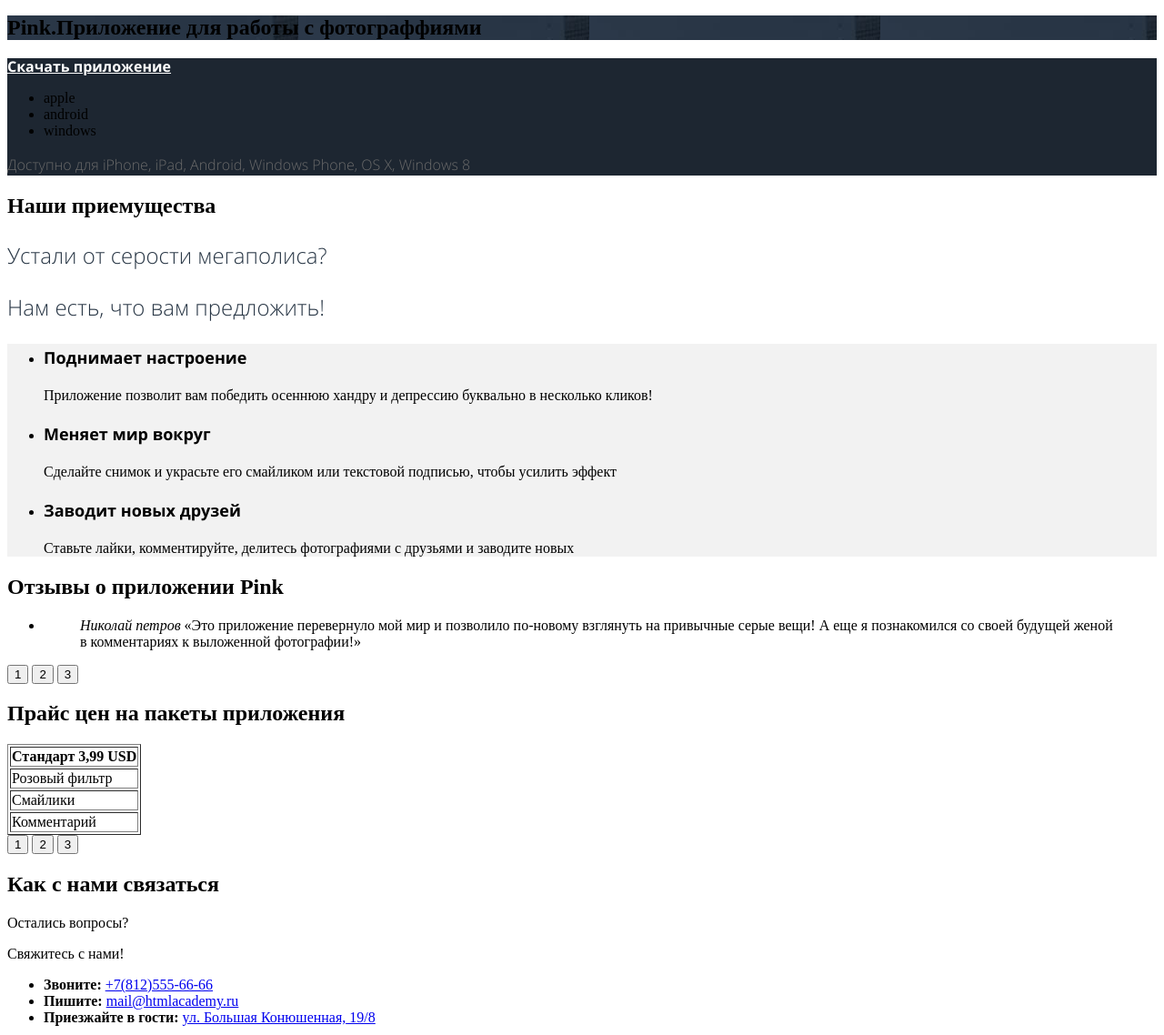
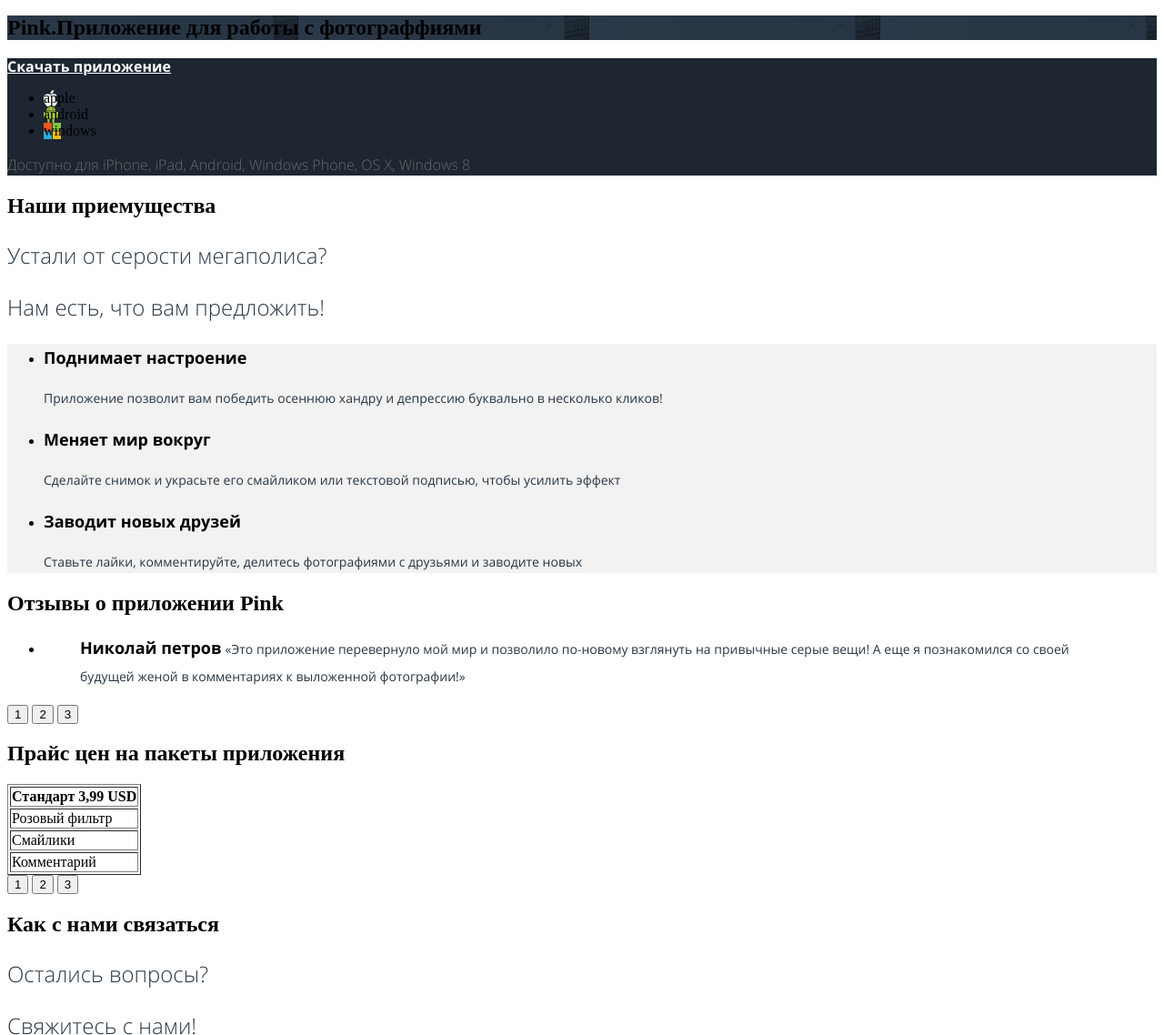
Before and after one commit to klaid87/Pink, a website: page src/index.html in a window 1280 px wide. Shown: the part 210-1348 px from the top of the page at 91% size. Drawn offline with Linux system fonts and the light colour scheme.

Commit message:
Базовая стилизация главной страницы

```diff
--- a/src/index.html
+++ b/src/index.html
@@ -38,13 +38,13 @@
     <section class="download">
       <a class="download__button button" href="#">Скачать приложение</a>
       <ul class="download__list list">
-        <li class="download__item">
+        <li class="download__item download__item--apple">
           <span class="visually-hidden">apple</span>
         </li>
-        <li class="download__item">
+        <li class="download__item download__item--android">
           <span class="visually-hidden">android</span>
         </li>
-        <li class="download__item">
+        <li class="download__item download__item--windows">
           <span class="visually-hidden">windows</span>
         </li>
       </ul>
--- a/src/scss/blocks/advantages.scss
+++ b/src/scss/blocks/advantages.scss
@@ -20,3 +20,11 @@
 .advantages__list {
   background-color: #f2f2f2;
 }
+
+.advantages__item-text {
+  font-family: "Open-Sans", "Arial", sans-serif;
+  font-size: 14px;
+  font-weight: 400;
+  line-height: 24px;
+  color: #283645;
+}
--- /dev/null
+++ b/src/scss/blocks/contact.scss
@@ -0,0 +1,20 @@
+.contact__text {
+  font-family: "Open-sans", "Arial", sans-serif;
+  font-size: 24px;
+  font-weight: 300;
+  color: #283645;
+}
+
+.contact__subtext {
+  font-family: "Open-sans", "Arial", sans-serif;
+  font-size: 18px;
+  font-weight: 700;
+  color: #283645;
+}
+
+.contact__link {
+  font-family: "Open-sans", "Arial", sans-serif;
+  font-size: 24px;
+  font-weight: 300;
+  color: #d22856;
+}
--- a/src/scss/blocks/download.scss
+++ b/src/scss/blocks/download.scss
@@ -15,3 +15,15 @@
 .download {
   background-color: #1d2631;
 }
+
+.download__item--apple {
+  background: url("../images/svg/apple.svg") no-repeat left top;
+}
+
+.download__item--android {
+  background: url("../images/svg/android.svg") no-repeat left top;
+}
+
+.download__item--windows {
+  background: url("../images/svg/windows.svg") no-repeat left top;
+}
--- a/src/scss/blocks/greeting.scss
+++ b/src/scss/blocks/greeting.scss
@@ -1,3 +1,3 @@
 .greeting {
-  background: url("../images/greeting/greetingbackground.jpg");
+  background: url("../images/background/greetingbackground.jpg");
 }
--- /dev/null
+++ b/src/scss/blocks/reviews.scss
@@ -0,0 +1,16 @@
+.reviews__autor {
+  font-family: "Open-sans", "Arial", sans-serif;
+  font-size: 18px;
+  font-weight: 700;
+  line-height: 30px;
+  font-style: normal;
+  color: #000000;
+}
+
+.reviews__text {
+  font-family: "Open-sans", "Arial", sans-serif;
+  font-size: 14px;
+  font-weight: 400;
+  line-height: 30px;
+  color: #283645;
+}
--- a/src/scss/scaffolding.scss
+++ b/src/scss/scaffolding.scss
@@ -15,3 +15,21 @@
   font-style: normal;
   font-display: swap;
 }
+
+@font-face {
+  font-family: "Open-Sans";
+  src: url("../fonts/OpenSans-Regular.woff2") format("woff2"),
+    url("../fonts/OpenSans-Regular.woff") format("woff");
+  font-weight: 400;
+  font-style: normal;
+  font-display: swap;
+}
+
+@font-face {
+  font-family: "Open-Sans";
+  src: url("../fonts/OpenSans-SemiBold.woff2") format("woff2"),
+    url("../fonts/OpenSans-SemiBold.woff") format("woff");
+  font-weight: 600;
+  font-style: normal;
+  font-display: swap;
+}
--- a/src/scss/style.scss
+++ b/src/scss/style.scss
@@ -4,3 +4,5 @@
 @import "blocks/download.scss";
 @import "blocks/greeting.scss";
 @import "blocks/advantages.scss";
+@import "blocks/reviews.scss";
+@import "blocks/contact.scss";
```
Also changed, not shown: src/css/style.css, src/images/background/backgroundmap.jpg (added), src/images/background/greetingbackground.jpg (renamed from src/images/greeting/greetingbackground.jpg), src/images/svg/android.svg (added), src/images/svg/apple.svg (added), src/images/svg/windows.svg (added).
